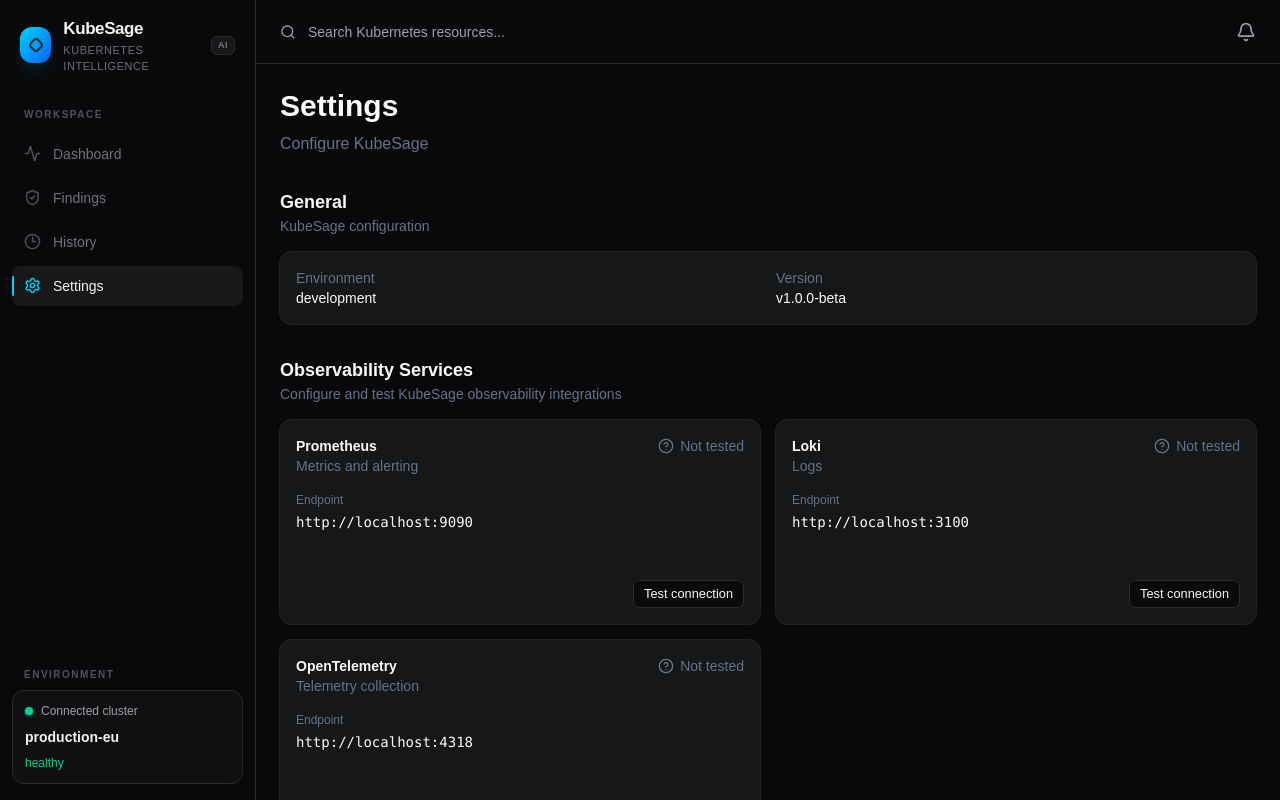
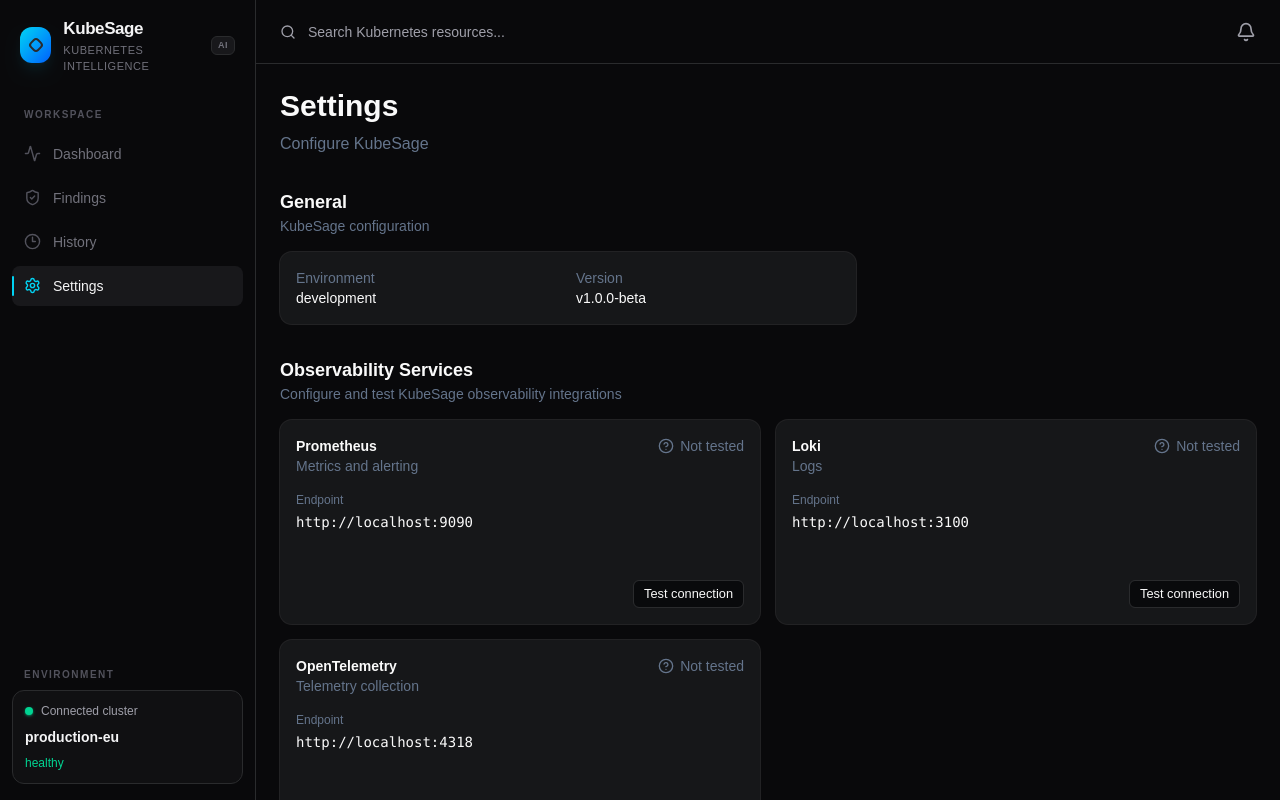
Before and after one commit to fdebar/kubesage-web, a React (Vite) app: page /settings in a window 1280 px wide. Built offline with nearby package versions, Linux system fonts and the light colour scheme.

Commit message:
style: constrain general settings page width

```diff
--- a/src/features/settings/SettingsPage.tsx
+++ b/src/features/settings/SettingsPage.tsx
@@ -66,7 +66,7 @@
     <div className="space-y-8">
       <PageHeader title="Settings" description="Configure KubeSage" />
 
-      <section className="space-y-4">
+      <section className="space-y-4 w-full max-w-xl">
         <div>
           <h2 className="text-lg font-semibold">General</h2>
           <p className="text-muted-foreground text-sm">KubeSage configuration</p>
```
